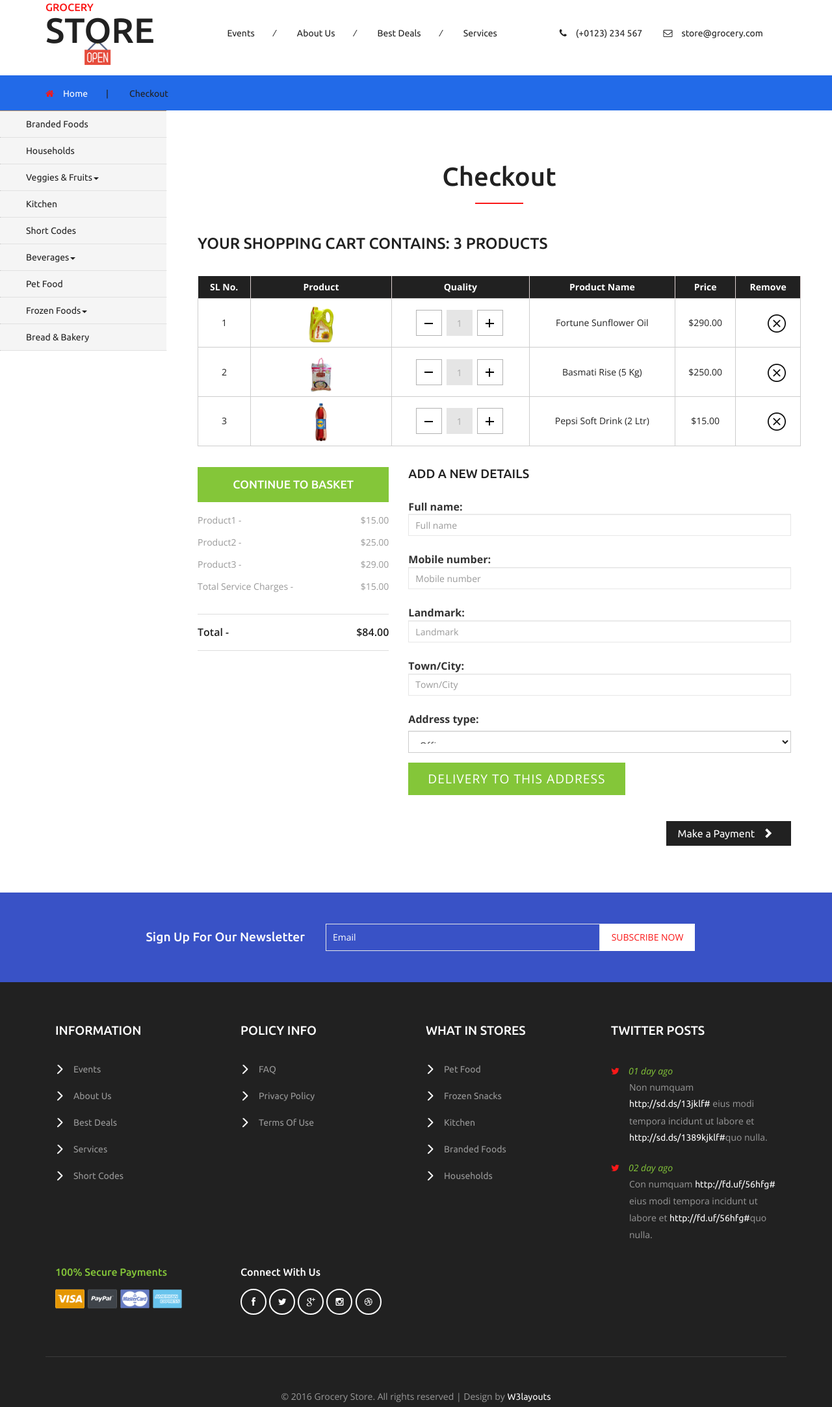
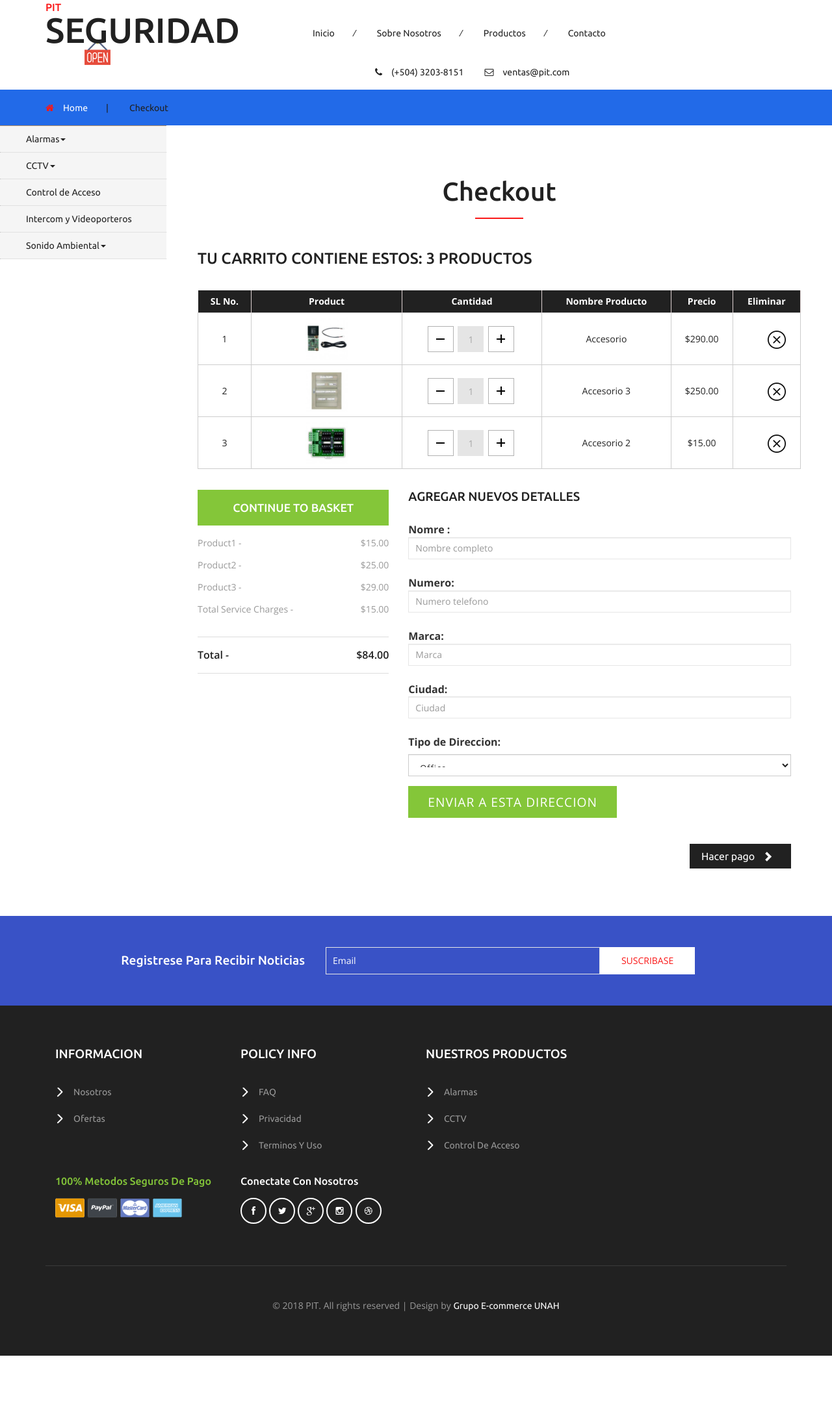
Before and after one commit to Jgaleas7/ecomerce-page, a plain HTML site: page checkout.html in a window 1280 px wide. Shown: the part 108-2274 px from the top of the page at 65% size. After the commit the page ends 2195 px from the top, so only its background shows below. Drawn offline with nearby package versions, Linux system fonts and the light colour scheme.

Commit message:
Update checkout.html

```diff
--- a/checkout.html
+++ b/checkout.html
@@ -8,7 +8,7 @@ License URL: http://creativecommons.org/licenses/by/3.0/
 <!DOCTYPE html>
 <html>
 <head>
-<title>Grocery Store a Ecommerce Online Shopping Category Flat Bootstrap Responsive Website Template | Checkout :: w3layouts</title>
+<title>PIT</title>
 <!-- for-mobile-apps -->
 <meta name="viewport" content="width=device-width, initial-scale=1">
 <meta http-equiv="Content-Type" content="text/html; charset=utf-8" />
@@ -32,11 +32,11 @@ Smartphone Compatible web template, free webdesigns for Nokia, Samsung, LG, Sony
 <!-- header -->
 <div class="agileits_header">
 	<div class="w3l_offers">
-			<a href="products.html">Today's special Offers !</a>
+		<a href="products.html">PIT</a>
 	</div>
 	<div class="w3l_search">
 		<form action="#" method="post">
-				<input type="text" name="Product" value="Search a product..." onfocus="this.value = '';" onblur="if (this.value == '') {this.value = 'Search a product...';}" required="">
+			<input type="text" name="Product" value="Buscar Producto..." onfocus="this.value = '';" onblur="if (this.value == '') {this.value = 'Buscar Producto..';}" required="">
 			<input type="submit" value=" ">
 		</form>
 	</div>
@@ -45,7 +45,7 @@ Smartphone Compatible web template, free webdesigns for Nokia, Samsung, LG, Sony
 			<fieldset>
 				<input type="hidden" name="cmd" value="_cart" />
 				<input type="hidden" name="display" value="1" />
-                    <input type="submit" name="submit" value="View your cart" class="button" />
+				<input type="submit" name="submit" value="Ver  -  Carrito" class="button" />
 			</fieldset>
 		</form>
 	</div>
@@ -56,8 +56,8 @@ Smartphone Compatible web template, free webdesigns for Nokia, Samsung, LG, Sony
 				<div class="mega-dropdown-menu">
 					<div class="w3ls_vegetables">
 						<ul class="dropdown-menu drp-mnu">
-								<li><a href="login.html">Login</a></li>
-								<li><a href="login.html">Sign Up</a></li>
+							<li><a href="login.html">Inicio</a></li>
+							<li><a href="login.html">Registro</a></li>
 						</ul>
 					</div>
 				</div>
@@ -65,28 +65,43 @@ Smartphone Compatible web template, free webdesigns for Nokia, Samsung, LG, Sony
 		</ul>
 	</div>
 	<div class="w3l_header_right1">
-			<h2><a href="mail.html">Contact Us</a></h2>
+		<h2><a href="mail.html">Contacto</a></h2>
 	</div>
 	<div class="clearfix"> </div>
 </div>
+<!-- script-for sticky-nav -->
+<script>
+$(document).ready(function() {
+	 var navoffeset=$(".agileits_header").offset().top;
+	 $(window).scroll(function(){
+		var scrollpos=$(window).scrollTop();
+		if(scrollpos >=navoffeset){
+			$(".agileits_header").addClass("fixed");
+		}else{
+			$(".agileits_header").removeClass("fixed");
+		}
+	 });
 
+});
+</script>
+<!-- //script-for sticky-nav -->
 <div class="logo_products">
 	<div class="container">
 		<div class="w3ls_logo_products_left">
-				<h1><a href="index.html"><span>Grocery</span> Store</a></h1>
+			<h1><a href="index.html"><span>PIT</span> Seguridad</a></h1>
 		</div>
 		<div class="w3ls_logo_products_left1">
 			<ul class="special_items">
-					<li><a href="events.html">Events</a><i>/</i></li>
-					<li><a href="about.html">About Us</a><i>/</i></li>
-					<li><a href="products.html">Best Deals</a><i>/</i></li>
-					<li><a href="services.html">Services</a></li>
+				<li><a href="index.html">Inicio</a><i>/</i></li>
+				<li><a href="about.html">Sobre Nosotros</a><i>/</i></li>
+				<li><a href="products.html">Productos</a><i>/</i></li>
+				<li><a href="mail.html">Contacto</a></li>
 			</ul>
 		</div>
 		<div class="w3ls_logo_products_left1">
 			<ul class="phone_email">
-					<li><i class="fa fa-phone" aria-hidden="true"></i>(+0123) 234 567</li>
-					<li><i class="fa fa-envelope-o" aria-hidden="true"></i><a href="mailto:store@grocery.com">store@grocery.com</a></li>
+				<li><i class="fa fa-phone" aria-hidden="true"></i>(+504) 3203-8151</li>
+				<li><i class="fa fa-envelope-o" aria-hidden="true"></i><a href="mailto:admin@pit.com">ventas@pit.com</a></li>
 			</ul>
 		</div>
 		<div class="clearfix"> </div>
@@ -119,45 +134,48 @@ Smartphone Compatible web template, free webdesigns for Nokia, Samsung, LG, Sony
 			   <!-- Collect the nav links, forms, and other content for toggling -->
 			   <div class="collapse navbar-collapse" id="bs-megadropdown-tabs">
 				<ul class="nav navbar-nav nav_1">
-						<li><a href="products.html">Branded Foods</a></li>
-						<li><a href="household.html">Households</a></li>
 					<li class="dropdown mega-dropdown active">
-							<a href="#" class="dropdown-toggle" data-toggle="dropdown">Veggies & Fruits<span class="caret"></span></a>
+						<a href="#" class="dropdown-toggle" data-toggle="dropdown">Alarmas<span class="caret"></span></a>
 						<div class="dropdown-menu mega-dropdown-menu w3ls_vegetables_menu">
 							<div class="w3ls_vegetables">
 								<ul>
-										<li><a href="vegetables.html">Vegetables</a></li>
-										<li><a href="vegetables.html">Fruits</a></li>
+									<li><a href="products.html">Accesorios de Alarmas</a></li>
+									<li><a href="products.html">Modelo de Alarmas</a></li>
+									<li><a href="products.html">Paneles</a></li>
+									<li><a href="products.html">Sensores</a></li>
 								</ul>
 							</div>
 						</div>
 					</li>
-						<li><a href="kitchen.html">Kitchen</a></li>
-						<li><a href="short-codes.html">Short Codes</a></li>
 					<li class="dropdown">
-							<a href="#" class="dropdown-toggle" data-toggle="dropdown">Beverages<span class="caret"></span></a>
+						<a href="#" class="dropdown-toggle" data-toggle="dropdown">CCTV<span class="caret"></span></a>
 						<div class="dropdown-menu mega-dropdown-menu w3ls_vegetables_menu">
 							<div class="w3ls_vegetables">
 								<ul>
-										<li><a href="drinks.html">Soft Drinks</a></li>
-										<li><a href="drinks.html">Juices</a></li>
+									<li><a href="products.html">Accesorios</a></li>
+									<li><a href="products.html">Cámaras IP</a></li>
+									<li><a href="products.html">Controladores</a></li>
+
+
 								</ul>
 							</div>
 						</div>
 					</li>
-						<li><a href="pet.html">Pet Food</a></li>
+					<li><a href="products.html">Control de Acceso</a></li>
+					<li><a href="products.html">Intercom y Videoporteros</a></li>
 					<li class="dropdown">
-							<a href="#" class="dropdown-toggle" data-toggle="dropdown">Frozen Foods<span class="caret"></span></a>
+						<a href="#" class="dropdown-toggle" data-toggle="dropdown">Sonido Ambiental<span class="caret"></span></a>
 						<div class="dropdown-menu mega-dropdown-menu w3ls_vegetables_menu">
 							<div class="w3ls_vegetables">
 								<ul>
-										<li><a href="frozen.html">Frozen Snacks</a></li>
-										<li><a href="frozen.html">Frozen Nonveg</a></li>
+									<li><a href="products.html">Altavoces al Aire Libre</a></li>
+									<li><a href="products.html">Cinema</a></li>
+										<li><a href="products.html">Amplificadores y Receptores</a></li>
 								</ul>
 							</div>
 						</div>
 					</li>
-						<li><a href="bread.html">Bread & Bakery</a></li>
+
 				</ul>
 			 </div><!-- /.navbar-collapse -->
 			</nav>
@@ -168,22 +186,22 @@ Smartphone Compatible web template, free webdesigns for Nokia, Samsung, LG, Sony
 			<h3>Chec<span>kout</span></h3>
 
 	      <div class="checkout-right">
-					<h4>Your shopping cart contains: <span>3 Products</span></h4>
+					<h4>Tu carrito contiene estos: <span>3 Productos</span></h4>
 				<table class="timetable_sub">
 					<thead>
 						<tr>
 							<th>SL No.</th>
 							<th>Product</th>
-							<th>Quality</th>
-							<th>Product Name</th>
+							<th>Cantidad</th>
+							<th>Nombre producto</th>
 
-							<th>Price</th>
-							<th>Remove</th>
+							<th>precio</th>
+							<th>Eliminar</th>
 						</tr>
 					</thead>
 					<tbody><tr class="rem1">
 						<td class="invert">1</td>
-						<td class="invert-image"><a href="single.html"><img src="images/1.png" alt=" " class="img-responsive"></a></td>
+						<td class="invert-image"><a href="products.html"><img src="images/5y.jpg" alt=" " class="img-responsive"></a></td>
 						<td class="invert">
 							 <div class="quantity">
 								<div class="quantity-select">
@@ -193,7 +211,7 @@ Smartphone Compatible web template, free webdesigns for Nokia, Samsung, LG, Sony
 								</div>
 							</div>
 						</td>
-						<td class="invert">Fortune Sunflower Oil</td>
+						<td class="invert">Accesorio</td>
 
 						<td class="invert">$290.00</td>
 						<td class="invert">
@@ -205,7 +223,7 @@ Smartphone Compatible web template, free webdesigns for Nokia, Samsung, LG, Sony
 					</tr>
 					<tr class="rem2">
 						<td class="invert">2</td>
-						<td class="invert-image"><a href="single.html"><img src="images/3.png" alt=" " class="img-responsive"></a></td>
+						<td class="invert-image"><a href="single.html"><img src="images/6y.jpg" alt=" " class="img-responsive"></a></td>
 						<td class="invert">
 							 <div class="quantity">
 								<div class="quantity-select">
@@ -215,7 +233,7 @@ Smartphone Compatible web template, free webdesigns for Nokia, Samsung, LG, Sony
 								</div>
 							</div>
 						</td>
-						<td class="invert">Basmati Rise (5 Kg)</td>
+						<td class="invert">Accesorio 3</td>
 
 						<td class="invert">$250.00</td>
 						<td class="invert">
@@ -227,7 +245,7 @@ Smartphone Compatible web template, free webdesigns for Nokia, Samsung, LG, Sony
 					</tr>
 					<tr class="rem3">
 						<td class="invert">3</td>
-						<td class="invert-image"><a href="single.html"><img src="images/2.png" alt=" " class="img-responsive"></a></td>
+						<td class="invert-image"><a href="single.html"><img src="images/7y.jpg" alt=" " class="img-responsive"></a></td>
 						<td class="invert">
 							 <div class="quantity">
 								<div class="quantity-select">
@@ -237,7 +255,7 @@ Smartphone Compatible web template, free webdesigns for Nokia, Samsung, LG, Sony
 								</div>
 							</div>
 						</td>
-						<td class="invert">Pepsi Soft Drink (2 Ltr)</td>
+						<td class="invert">Accesorio 2</td>
 
 						<td class="invert">$15.00</td>
 						<td class="invert">
@@ -262,36 +280,36 @@ Smartphone Compatible web template, free webdesigns for Nokia, Samsung, LG, Sony
 					</ul>
 				</div>
 				<div class="col-md-8 address_form_agile">
-					  <h4>Add a new Details</h4>
+					  <h4>Agregar nuevos detalles</h4>
 				<form action="payment.html" method="post" class="creditly-card-form agileinfo_form">
 									<section class="creditly-wrapper wthree, w3_agileits_wrapper">
 										<div class="information-wrapper">
 											<div class="first-row form-group">
 												<div class="controls">
-													<label class="control-label">Full name: </label>
-													<input class="billing-address-name form-control" type="text" name="name" placeholder="Full name">
+													<label class="control-label">Nomre : </label>
+													<input class="billing-address-name form-control" type="text" name="name" placeholder="Nombre completo">
 												</div>
 												<div class="w3_agileits_card_number_grids">
 													<div class="w3_agileits_card_number_grid_left">
 														<div class="controls">
-															<label class="control-label">Mobile number:</label>
-														    <input class="form-control" type="text" placeholder="Mobile number">
+															<label class="control-label">Numero:</label>
+														    <input class="form-control" type="text" placeholder="Numero telefono">
 														</div>
 													</div>
 													<div class="w3_agileits_card_number_grid_right">
 														<div class="controls">
-															<label class="control-label">Landmark: </label>
-														 <input class="form-control" type="text" placeholder="Landmark">
+															<label class="control-label">Marca: </label>
+														 <input class="form-control" type="text" placeholder="Marca">
 														</div>
 													</div>
 													<div class="clear"> </div>
 												</div>
 												<div class="controls">
-													<label class="control-label">Town/City: </label>
-												 <input class="form-control" type="text" placeholder="Town/City">
+													<label class="control-label">Ciudad: </label>
+												 <input class="form-control" type="text" placeholder="Ciudad">
 												</div>
 													<div class="controls">
-															<label class="control-label">Address type: </label>
+															<label class="control-label">Tipo de Direccion: </label>
 												     <select class="form-control option-w3ls">
 																							<option>Office</option>
 																							<option>Home</option>
@@ -300,12 +318,12 @@ Smartphone Compatible web template, free webdesigns for Nokia, Samsung, LG, Sony
 																					</select>
 													</div>
 											</div>
-											<button class="submit check_out">Delivery to this Address</button>
+											<button class="submit check_out">Enviar a esta Direccion</button>
 										</div>
 									</section>
 								</form>
 									<div class="checkout-right-basket">
-				        	<a href="payment.html">Make a Payment <span class="glyphicon glyphicon-chevron-right" aria-hidden="true"></span></a>
+				        	<a href="payment.html">Hacer pago <span class="glyphicon glyphicon-chevron-right" aria-hidden="true"></span></a>
 			      	</div>
 					</div>
 
@@ -325,12 +343,12 @@ Smartphone Compatible web template, free webdesigns for Nokia, Samsung, LG, Sony
 <div class="newsletter">
 	<div class="container">
 		<div class="w3agile_newsletter_left">
-				<h3>sign up for our newsletter</h3>
+			<h3>Registrese Para Recibir Noticias</h3>
 		</div>
 		<div class="w3agile_newsletter_right">
 			<form action="#" method="post">
 				<input type="email" name="Email" value="Email" onfocus="this.value = '';" onblur="if (this.value == '') {this.value = 'Email';}" required="">
-					<input type="submit" value="subscribe now">
+				<input type="submit" value="suscribase">
 			</form>
 		</div>
 		<div class="clearfix"> </div>
@@ -341,55 +359,43 @@ Smartphone Compatible web template, free webdesigns for Nokia, Samsung, LG, Sony
 <div class="footer">
 	<div class="container">
 		<div class="col-md-3 w3_footer_grid">
-				<h3>information</h3>
+			<h3>informacion</h3>
 			<ul class="w3_footer_grid_list">
-					<li><a href="events.html">Events</a></li>
-					<li><a href="about.html">About Us</a></li>
-					<li><a href="products.html">Best Deals</a></li>
-					<li><a href="services.html">Services</a></li>
-					<li><a href="short-codes.html">Short Codes</a></li>
+
+				<li><a href="about.html"> Nosotros</a></li>
+				<li><a href="products.html">Ofertas</a></li>
+
 			</ul>
 		</div>
 		<div class="col-md-3 w3_footer_grid">
 			<h3>policy info</h3>
 			<ul class="w3_footer_grid_list">
 				<li><a href="faqs.html">FAQ</a></li>
-					<li><a href="privacy.html">privacy policy</a></li>
-					<li><a href="privacy.html">terms of use</a></li>
+				<li><a href="privacy.html">privacidad</a></li>
+				<li><a href="privacy.html">terminos y uso</a></li>
 			</ul>
 		</div>
 		<div class="col-md-3 w3_footer_grid">
-				<h3>what in stores</h3>
+			<h3>Nuestros Productos</h3>
 			<ul class="w3_footer_grid_list">
-					<li><a href="pet.html">Pet Food</a></li>
-					<li><a href="frozen.html">Frozen Snacks</a></li>
-					<li><a href="kitchen.html">Kitchen</a></li>
-					<li><a href="products.html">Branded Foods</a></li>
-					<li><a href="household.html">Households</a></li>
+				<li><a href="products.html">Alarmas</a></li>
+				<li><a href="products.html">CCTV</a></li>
+				<li><a href="products.html">Control de Acceso</a></li>
+
 			</ul>
 		</div>
-			<div class="col-md-3 w3_footer_grid">
-				<h3>twitter posts</h3>
-				<ul class="w3_footer_grid_list1">
-					<li><label class="fa fa-twitter" aria-hidden="true"></label><i>01 day ago</i><span>Non numquam <a href="#">http://sd.ds/13jklf#</a>
-						eius modi tempora incidunt ut labore et
-						<a href="#">http://sd.ds/1389kjklf#</a>quo nulla.</span></li>
-					<li><label class="fa fa-twitter" aria-hidden="true"></label><i>02 day ago</i><span>Con numquam <a href="#">http://fd.uf/56hfg#</a>
-						eius modi tempora incidunt ut labore et
-						<a href="#">http://fd.uf/56hfg#</a>quo nulla.</span></li>
-				</ul>
-			</div>
+
 		<div class="clearfix"> </div>
 		<div class="agile_footer_grids">
 			<div class="col-md-3 w3_footer_grid agile_footer_grids_w3_footer">
 				<div class="w3_footer_grid_bottom">
-						<h4>100% secure payments</h4>
+					<h4>100% Metodos Seguros de Pago</h4>
 					<img src="images/card.png" alt=" " class="img-responsive" />
 				</div>
 			</div>
 			<div class="col-md-3 w3_footer_grid agile_footer_grids_w3_footer">
 				<div class="w3_footer_grid_bottom">
-						<h5>connect with us</h5>
+					<h5>Conectate con Nosotros</h5>
 					<ul class="agileits_social_icons">
 						<li><a href="#" class="facebook"><i class="fa fa-facebook" aria-hidden="true"></i></a></li>
 						<li><a href="#" class="twitter"><i class="fa fa-twitter" aria-hidden="true"></i></a></li>
@@ -402,7 +408,7 @@ Smartphone Compatible web template, free webdesigns for Nokia, Samsung, LG, Sony
 			<div class="clearfix"> </div>
 		</div>
 		<div class="wthree_footer_copy">
-				<p>© 2016 Grocery Store. All rights reserved | Design by <a href="http://w3layouts.com/">W3layouts</a></p>
+			<p>© 2018 PIT. All rights reserved | Design by <a >Grupo E-commerce UNAH</a></p>
 		</div>
 	</div>
 </div>
```
Lines whose indentation alone changed are shown as unchanged.
